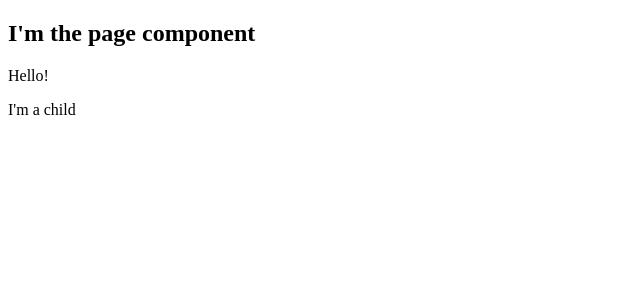
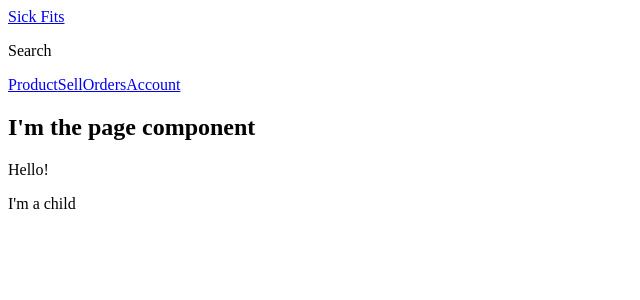
Before and after one commit to vini0191/sick-fits, a Next.js app: page / in a window 1280 px wide. Shown: the top 300 px of the page, without its empty margins (0-640 px from the left). Built offline with nearby package versions, Linux system fonts and the light colour scheme.

Commit message:
feat: add Header and Nav components

```diff
--- /dev/null
+++ b/components/Header.js
@@ -0,0 +1,16 @@
+import Link from 'next/link';
+import Nav from './Nav';
+
+export default function Header() {
+  return (
+    <header>
+      <div className="bar">
+        <Link href="/">Sick Fits</Link>
+      </div>
+      <div className="sub-bar">
+        <p>Search</p>
+      </div>
+      <Nav />
+    </header>
+  );
+}
--- /dev/null
+++ b/components/Nav.js
@@ -0,0 +1,12 @@
+import Link from 'next/link';
+
+export default function Nav() {
+  return (
+    <nav>
+      <Link href="/products">Product</Link>
+      <Link href="/sell">Sell</Link>
+      <Link href="/orders">Orders</Link>
+      <Link href="/account">Account</Link>
+    </nav>
+  );
+}
--- a/components/Page.js
+++ b/components/Page.js
@@ -1,6 +1,9 @@
+import Header from './Header';
+
 export default function Page({ children, cool }) {
   return (
     <div>
+      <Header />
       <h2>I'm the page component</h2>
       {children}
       {cool}
```
